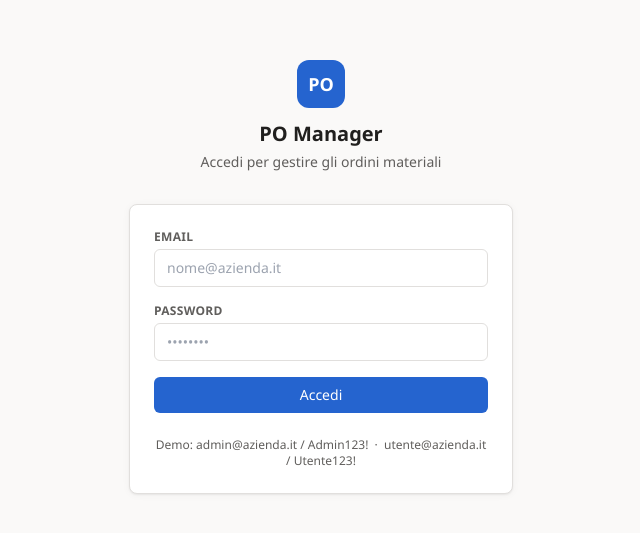
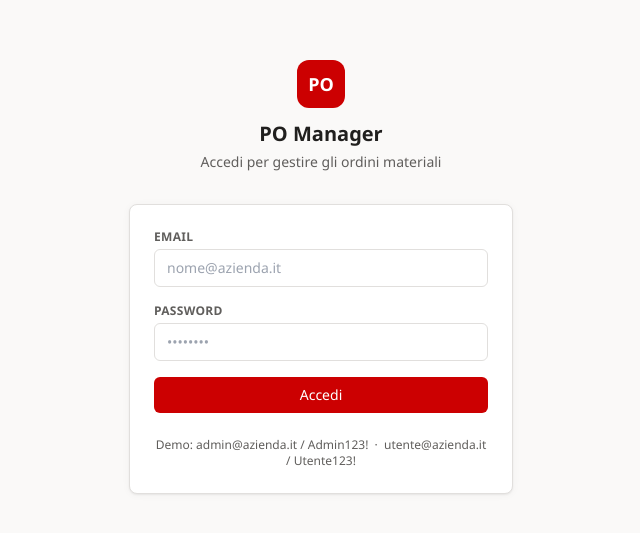
Before and after one commit to bernafabio-debug/OrdiniAPIT, a Next.js app: page /login in a window 1280 px wide. Shown: the part 123-656 px from the top of the page, without its empty margins (319-959 px from the left). Built offline with nearby package versions, Linux system fonts and the light colour scheme.

Commit message:
Add files via upload
update

```diff
--- a/tailwind.config.ts
+++ b/tailwind.config.ts
@@ -12,8 +12,8 @@ const config: Config = {
           bg: "#faf9f8",
           sidebar: "#242424",
           sidebarHover: "#333333",
-          accent: "#2564cf",
-          accentHover: "#1a4faa",
+          accent: "#CC0001",
+          accentHover: "#a30001",
           border: "#e1dfdd",
           text: "#201f1e",
           textMuted: "#605e5c",
```
